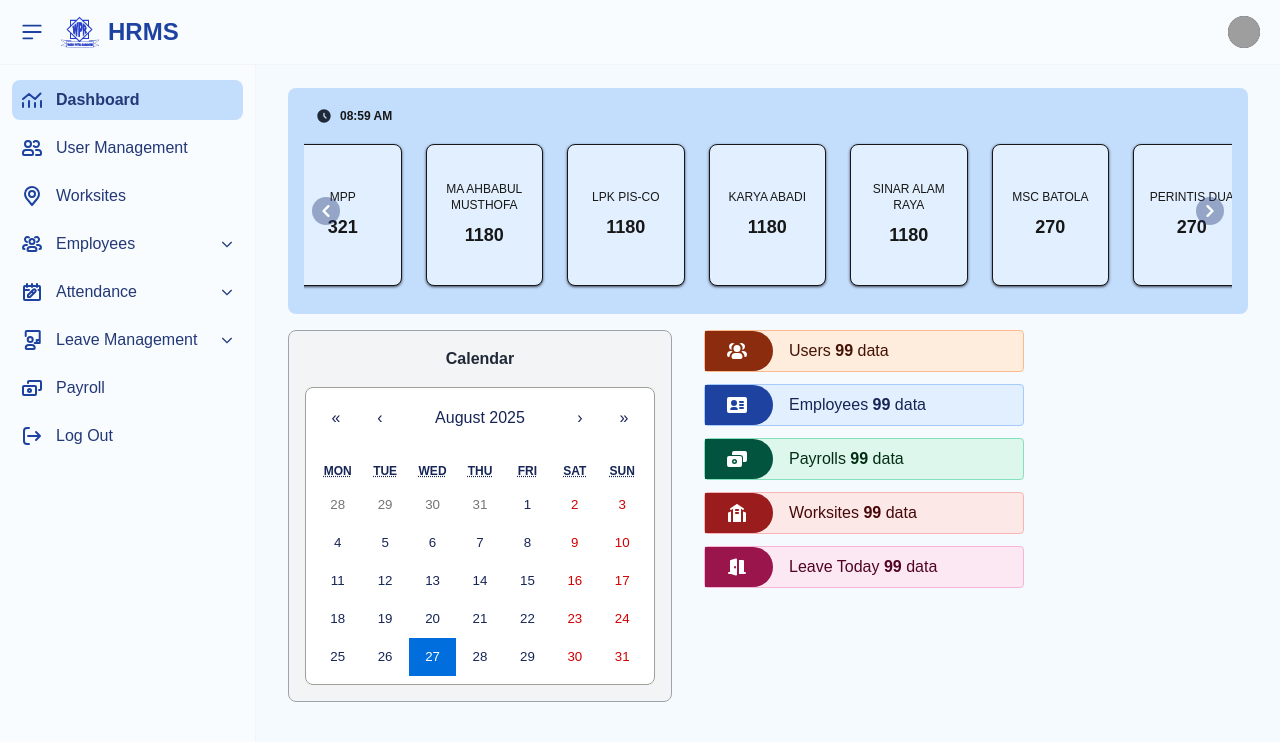
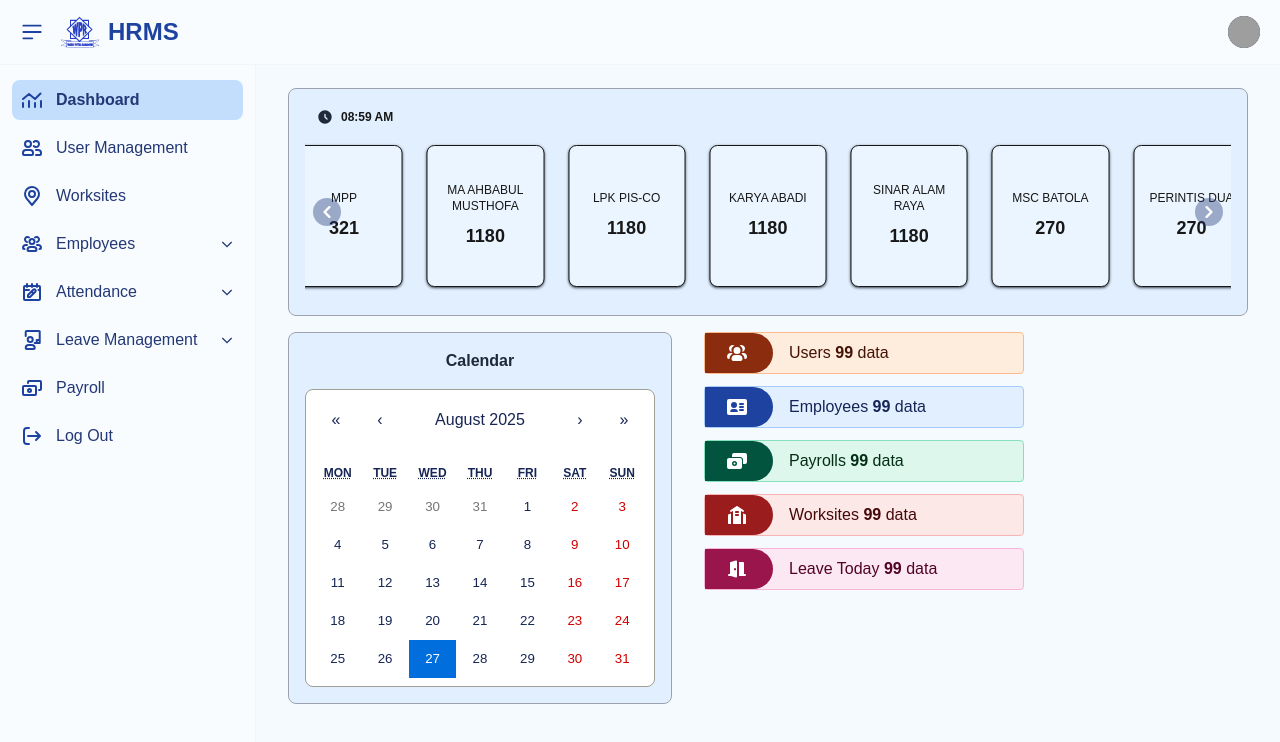
Before and after one commit to Nazarnazz/hrms-ui, a Next.js app: page /admin/dashboard in a window 1280 px wide. Shown: the top 742 px of the page. Built offline with nearby package versions, Linux system fonts and the light colour scheme; grey boxes are pictures that could not be loaded.

Commit message:
perubahan dashboard admin

```diff
--- a/src/app/admin/dashboard/page.js
+++ b/src/app/admin/dashboard/page.js
@@ -51,7 +51,7 @@ export default function Dashboard() {
       {/* <Sidebar /> */}
 
       <div className="p-4">
-        <div className="p-4 rounded-lg bg-blue-200 dark:border dark:bg-gray-900 dark:border-gray-500 mt-14">
+        <div className="p-4 rounded-lg bg-blue-100 border border-gray-400 dark:bg-gray-900 dark:border-gray-500 mt-14">
           <div className="ps-3 flex gap-2 text-xs pt-1">
             <svg className="w-4 h-4 text-gray-800 dark:text-white" aria-hidden="true" xmlns="http://www.w3.org/2000/svg" width="24" height="24" fill="currentColor" viewBox="0 0 24 24">
               <path fillRule="evenodd" d="M2 12C2 6.477 6.477 2 12 2s10 4.477 10 10-4.477 10-10 10S2 17.523 2 12Zm11-4a1 1 0 1 0-2 0v4a1 1 0 0 0 .293.707l3 3a1 1 0 0 0 1.414-1.414L13 11.586V8Z" clipRule="evenodd" />
@@ -61,7 +61,7 @@ export default function Dashboard() {
           <Carousel />
         </div>
         <div className="flex gap-8 mt-4">
-          <div className="p-4 items-center bg-gray-100 border border-gray-400 dark:border-gray-500 justify-center flex flex-col gap-4 rounded-lg">
+          <div className="p-4 items-center bg-blue-100 dark:bg-gray-100 border border-gray-400 dark:border-gray-500 justify-center flex flex-col gap-4 rounded-lg">
             <span className="text-center text-gray-800 font-bold">Calendar</span>
             <Calendar onChange={setValue} value={value} className="rounded-lg text-blue-950 p-2" />
           </div>
--- a/src/app/components/carousel/carousel.js
+++ b/src/app/components/carousel/carousel.js
@@ -15,87 +15,87 @@ export default function Carousel() {
     <div className="embla relative w-full">
       <div className="embla__viewport overflow-hidden px-3 pb-3 pt-5" ref={emblaRef}>
         <div className="embla__container flex gap-6">
-          <div className=" flex-[0_0_13%]  bg-blue-100 dark:bg-[#0d0f20] border dark:border-white shadow shadow-gray-600 dark:shadow-white rounded-lg px-3 py-5 flex flex-col items-center justify-center">
+          <div className=" flex-[0_0_13%]  bg-blue-50 dark:bg-[#0d0f20] border dark:border-white shadow shadow-gray-600 dark:shadow-white rounded-lg px-3 py-5 flex flex-col items-center justify-center">
             <span className="text-xs text-center">MPP</span>
             <span className="text-lg font-bold mt-2">321</span>
           </div>
-          <div className=" flex-[0_0_13%]  bg-blue-100 dark:bg-[#0d0f20] border dark:border-white shadow shadow-gray-600 dark:shadow-white rounded-lg px-3 py-5 flex flex-col items-center justify-center">
+          <div className=" flex-[0_0_13%]  bg-blue-50 dark:bg-[#0d0f20] border dark:border-white shadow shadow-gray-600 dark:shadow-white rounded-lg px-3 py-5 flex flex-col items-center justify-center">
             <span className="text-xs text-center">MA AHBABUL MUSTHOFA</span>
             <span className="text-lg font-bold mt-2">1180</span>
           </div>
-          <div className=" flex-[0_0_13%]  bg-blue-100 dark:bg-[#0d0f20] border dark:border-white shadow shadow-gray-600 dark:shadow-white rounded-lg px-3 py-5 flex flex-col items-center justify-center">
+          <div className=" flex-[0_0_13%]  bg-blue-50 dark:bg-[#0d0f20] border dark:border-white shadow shadow-gray-600 dark:shadow-white rounded-lg px-3 py-5 flex flex-col items-center justify-center">
             <span className="text-xs text-center">LPK PIS-CO</span>
             <span className="text-lg font-bold mt-2">1180</span>
           </div>
-          <div className=" flex-[0_0_13%]  bg-blue-100 dark:bg-[#0d0f20] border dark:border-white shadow shadow-gray-600 dark:shadow-white rounded-lg px-3 py-5 flex flex-col items-center justify-center">
+          <div className=" flex-[0_0_13%]  bg-blue-50 dark:bg-[#0d0f20] border dark:border-white shadow shadow-gray-600 dark:shadow-white rounded-lg px-3 py-5 flex flex-col items-center justify-center">
             <span className="text-xs text-center">KARYA ABADI</span>
             <span className="text-lg font-bold mt-2">1180</span>
           </div>
-          <div className=" flex-[0_0_13%]  bg-blue-100 dark:bg-[#0d0f20] border dark:border-white shadow shadow-gray-600 dark:shadow-white rounded-lg px-3 py-5 flex flex-col items-center justify-center">
+          <div className=" flex-[0_0_13%]  bg-blue-50 dark:bg-[#0d0f20] border dark:border-white shadow shadow-gray-600 dark:shadow-white rounded-lg px-3 py-5 flex flex-col items-center justify-center">
             <span className="text-xs text-center">SINAR ALAM RAYA</span>
             <span className="text-lg font-bold mt-2">1180</span>
           </div>
-          <div className=" flex-[0_0_13%]  bg-blue-100 dark:bg-[#0d0f20] border dark:border-white shadow shadow-gray-600 dark:shadow-white rounded-lg px-3 py-5 flex flex-col items-center justify-center">
+          <div className=" flex-[0_0_13%]  bg-blue-50 dark:bg-[#0d0f20] border dark:border-white shadow shadow-gray-600 dark:shadow-white rounded-lg px-3 py-5 flex flex-col items-center justify-center">
             <span className="text-xs text-center">MSC BATOLA</span>
             <span className="text-lg font-bold mt-2">270</span>
           </div>
-          <div className=" flex-[0_0_13%]  bg-blue-100 dark:bg-[#0d0f20] border dark:border-white shadow shadow-gray-600 dark:shadow-white rounded-lg px-3 py-5 flex flex-col items-center justify-center">
+          <div className=" flex-[0_0_13%]  bg-blue-50 dark:bg-[#0d0f20] border dark:border-white shadow shadow-gray-600 dark:shadow-white rounded-lg px-3 py-5 flex flex-col items-center justify-center">
             <span className="text-xs text-center">PERINTIS DUA</span>
             <span className="text-lg font-bold mt-2">270</span>
           </div>
-          <div className=" flex-[0_0_13%]  bg-blue-100 dark:bg-[#0d0f20] border dark:border-white shadow shadow-gray-600 dark:shadow-white rounded-lg px-3 py-5 flex flex-col items-center justify-center">
+          <div className=" flex-[0_0_13%]  bg-blue-50 dark:bg-[#0d0f20] border dark:border-white shadow shadow-gray-600 dark:shadow-white rounded-lg px-3 py-5 flex flex-col items-center justify-center">
             <span className="text-xs text-center">CEMARA INDAH</span>
             <span className="text-lg font-bold mt-2">270</span>
           </div>
-          <div className=" flex-[0_0_13%]  bg-blue-100 dark:bg-[#0d0f20] border dark:border-white shadow shadow-gray-600 dark:shadow-white rounded-lg px-3 py-5 flex flex-col items-center justify-center">
+          <div className=" flex-[0_0_13%]  bg-blue-50 dark:bg-[#0d0f20] border dark:border-white shadow shadow-gray-600 dark:shadow-white rounded-lg px-3 py-5 flex flex-col items-center justify-center">
             <span className="text-xs text-center">WPR FUEL</span>
             <span className="text-lg font-bold mt-2">270</span>
           </div>
-          <div className=" flex-[0_0_13%]  bg-blue-100 dark:bg-[#0d0f20] border dark:border-white shadow shadow-gray-600 dark:shadow-white rounded-lg px-3 py-5 flex flex-col items-center justify-center">
+          <div className=" flex-[0_0_13%]  bg-blue-50 dark:bg-[#0d0f20] border dark:border-white shadow shadow-gray-600 dark:shadow-white rounded-lg px-3 py-5 flex flex-col items-center justify-center">
             <span className="text-xs text-center">WPR BATU BARA</span>
             <span className="text-lg font-bold mt-2">270</span>
           </div>
-          <div className=" flex-[0_0_13%]  bg-blue-100 dark:bg-[#0d0f20] border dark:border-white shadow shadow-gray-600 dark:shadow-white rounded-lg px-3 py-5 flex flex-col items-center justify-center">
+          <div className=" flex-[0_0_13%]  bg-blue-50 dark:bg-[#0d0f20] border dark:border-white shadow shadow-gray-600 dark:shadow-white rounded-lg px-3 py-5 flex flex-col items-center justify-center">
             <span className="text-xs text-center">BERKAH RETAIL SEJAHTERA</span>
             <span className="text-lg font-bold mt-2">270</span>
           </div>
-          <div className=" flex-[0_0_13%]  bg-blue-100 dark:bg-[#0d0f20] border dark:border-white shadow shadow-gray-600 dark:shadow-white rounded-lg px-3 py-5 flex flex-col items-center justify-center">
+          <div className=" flex-[0_0_13%]  bg-blue-50 dark:bg-[#0d0f20] border dark:border-white shadow shadow-gray-600 dark:shadow-white rounded-lg px-3 py-5 flex flex-col items-center justify-center">
             <span className="text-xs text-center">SSA</span>
             <span className="text-lg font-bold mt-2">270</span>
           </div>
-          <div className=" flex-[0_0_13%]  bg-blue-100 dark:bg-[#0d0f20] border dark:border-white shadow shadow-gray-600 dark:shadow-white rounded-lg px-3 py-5 flex flex-col items-center justify-center">
+          <div className=" flex-[0_0_13%]  bg-blue-50 dark:bg-[#0d0f20] border dark:border-white shadow shadow-gray-600 dark:shadow-white rounded-lg px-3 py-5 flex flex-col items-center justify-center">
             <span className="text-xs text-center">KUIIN</span>
             <span className="text-lg font-bold mt-2">270</span>
           </div>
-          <div className=" flex-[0_0_13%]  bg-blue-100 dark:bg-[#0d0f20] border dark:border-white shadow shadow-gray-600 dark:shadow-white rounded-lg px-3 py-5 flex flex-col items-center justify-center">
+          <div className=" flex-[0_0_13%]  bg-blue-50 dark:bg-[#0d0f20] border dark:border-white shadow shadow-gray-600 dark:shadow-white rounded-lg px-3 py-5 flex flex-col items-center justify-center">
             <span className="text-xs text-center">DEPO BANGUNAN PROPERTY JORONG</span>
             <span className="text-lg font-bold mt-2">270</span>
           </div>
-          <div className=" flex-[0_0_13%]  bg-blue-100 dark:bg-[#0d0f20] border dark:border-white shadow shadow-gray-600 dark:shadow-white rounded-lg px-3 py-5 flex flex-col items-center justify-center">
+          <div className=" flex-[0_0_13%]  bg-blue-50 dark:bg-[#0d0f20] border dark:border-white shadow shadow-gray-600 dark:shadow-white rounded-lg px-3 py-5 flex flex-col items-center justify-center">
             <span className="text-xs text-center">DEPO BANGUNAN PROPERTY PELAIHARI</span>
             <span className="text-lg font-bold mt-2">270</span>
           </div>
-          <div className=" flex-[0_0_13%]  bg-blue-100 dark:bg-[#0d0f20] border dark:border-white shadow shadow-gray-600 dark:shadow-white rounded-lg px-3 py-5 flex flex-col items-center justify-center">
+          <div className=" flex-[0_0_13%]  bg-blue-50 dark:bg-[#0d0f20] border dark:border-white shadow shadow-gray-600 dark:shadow-white rounded-lg px-3 py-5 flex flex-col items-center justify-center">
             <span className="text-xs text-center">BERKAH GAS ASAM-ASAM</span>
             <span className="text-lg font-bold mt-2">270</span>
           </div>
-          <div className=" flex-[0_0_13%]  bg-blue-100 dark:bg-[#0d0f20] border dark:border-white shadow shadow-gray-600 dark:shadow-white rounded-lg px-3 py-5 flex flex-col items-center justify-center">
+          <div className=" flex-[0_0_13%]  bg-blue-50 dark:bg-[#0d0f20] border dark:border-white shadow shadow-gray-600 dark:shadow-white rounded-lg px-3 py-5 flex flex-col items-center justify-center">
             <span className="text-xs text-center">KEDAI KOPI BERKAH</span>
             <span className="text-lg font-bold mt-2">270</span>
           </div>
-          <div className=" flex-[0_0_13%]  bg-blue-100 dark:bg-[#0d0f20] border dark:border-white shadow shadow-gray-600 dark:shadow-white rounded-lg px-3 py-5 flex flex-col items-center justify-center">
+          <div className=" flex-[0_0_13%]  bg-blue-50 dark:bg-[#0d0f20] border dark:border-white shadow shadow-gray-600 dark:shadow-white rounded-lg px-3 py-5 flex flex-col items-center justify-center">
             <span className="text-xs text-center">FAST PRINT</span>
             <span className="text-lg font-bold mt-2">270</span>
           </div>
-          <div className=" flex-[0_0_13%]  bg-blue-100 dark:bg-[#0d0f20] border dark:border-white shadow shadow-gray-600 dark:shadow-white rounded-lg px-3 py-5 flex flex-col items-center justify-center">
+          <div className=" flex-[0_0_13%]  bg-blue-50 dark:bg-[#0d0f20] border dark:border-white shadow shadow-gray-600 dark:shadow-white rounded-lg px-3 py-5 flex flex-col items-center justify-center">
             <span className="text-xs text-center">MITRA SEHAT ANGSANA</span>
             <span className="text-lg font-bold mt-2">270</span>
           </div>
-          <div className=" flex-[0_0_13%]  bg-blue-100 dark:bg-[#0d0f20] border dark:border-white shadow shadow-gray-600 dark:shadow-white rounded-lg px-3 py-5 flex flex-col items-center justify-center">
+          <div className=" flex-[0_0_13%]  bg-blue-50 dark:bg-[#0d0f20] border dark:border-white shadow shadow-gray-600 dark:shadow-white rounded-lg px-3 py-5 flex flex-col items-center justify-center">
             <span className="text-xs text-center">DARMA HENWA</span>
             <span className="text-lg font-bold mt-2">270</span>
           </div>
-          <div className=" flex-[0_0_13%]  bg-blue-100 dark:bg-[#0d0f20] border dark:border-white shadow shadow-gray-600 dark:shadow-white rounded-lg px-3 py-5 flex flex-col items-center justify-center">
+          <div className=" flex-[0_0_13%]  bg-blue-50 dark:bg-[#0d0f20] border dark:border-white shadow shadow-gray-600 dark:shadow-white rounded-lg px-3 py-5 flex flex-col items-center justify-center">
             <span className="text-xs text-center">HOT CHICKEN ASAM-ASAM</span>
             <span className="text-lg font-bold mt-2">270</span>
           </div>
```
